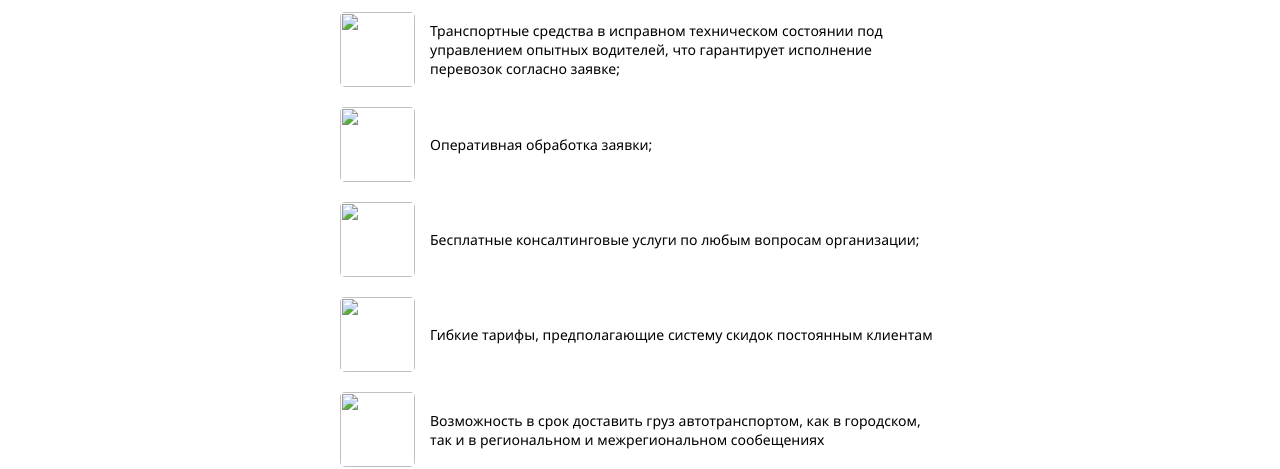
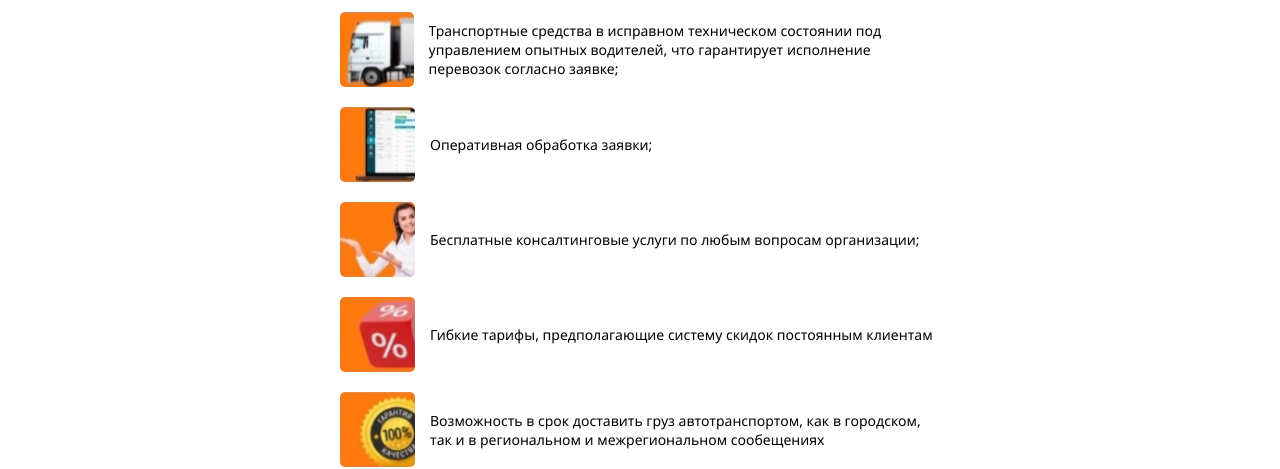
Before and after one commit to y0uthhhhh/egs, a plain HTML site: page index.html in a window 1280 px wide. Shown: the part 488-957 px from the top of the page. Drawn offline with Linux system fonts and the light colour scheme; the site is published under a folder, as on GitHub Pages, so addresses that start at the root find nothing.

Commit message:
Update index.html

```diff
--- a/index.html
+++ b/index.html
@@ -41,26 +41,26 @@
         <div class="photos-description_title">Доверяя доставку груза <span class="logo">ТК "ЕвроГарантСтрой"</span>, Вы приобретаете:</div>
         <section class="photos-description">
             <div class="desc-section">
-                <img src="/photo/x1.jpg" alt="" class="desc-img">
+                <img src="./photo/x1.jpg" alt="" class="desc-img">
                 <div class="desc-text">Транспортные средства в исправном техническом состоянии
                     под управлением опытных водителей,
                     что гарантирует исполнение перевозок
                     согласно заявке;</div>
             </div>
             <div class="desc-section">
-                <img src="/photo/x2.jpg" alt="" class="desc-img">
+                <img src="./photo/x2.jpg" alt="" class="desc-img">
                 <div class="desc-text">Оперативная обработка заявки;</div>
             </div>
             <div class="desc-section">
-                <img src="/photo/x3.jpg" alt="" class="desc-img">
+                <img src="./photo/x3.jpg" alt="" class="desc-img">
                 <div class="desc-text">Бесплатные консалтинговые услуги по любым вопросам организации;</div>
             </div>
             <div class="desc-section">
-                <img src="/photo/x4.jpg" alt="" class="desc-img">
+                <img src="./photo/x4.jpg" alt="" class="desc-img">
                 <div class="desc-text">Гибкие тарифы, предполагающие систему скидок постоянным клиентам</div>
             </div class="desc-section">
             <div class="desc-section">
-                <img src="/photo/x5.jpg" alt="" class="desc-img">
+                <img src="./photo/x5.jpg" alt="" class="desc-img">
                 <div class="desc-text">Возможность в срок доставить груз автотранспортом, как в городском, так и в региональном и межрегиональном сообeщениях</div>
             </div>
         </section>
```
